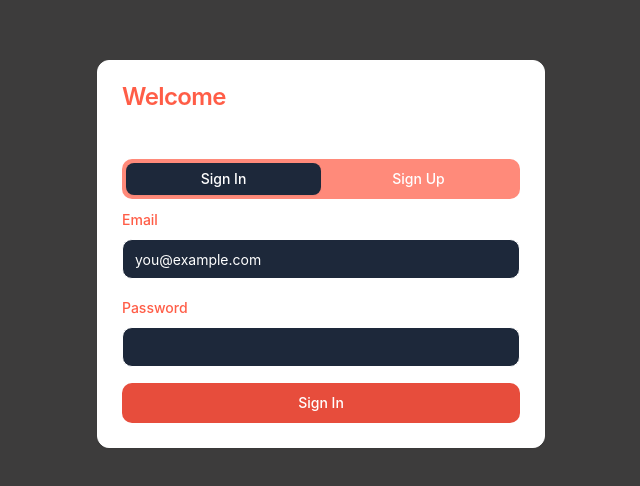
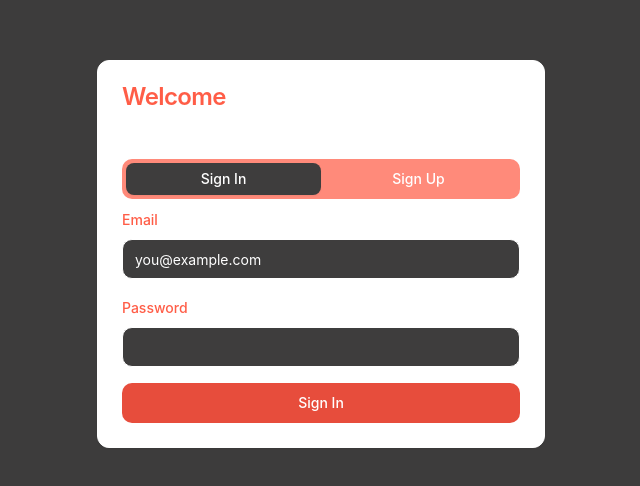
Before and after one commit to IsaacSwanton/kyndryl-ai-agents, a React (Vite) app: page /auth in a window 1280 px wide. Shown: the part 146-632 px from the top of the page, without its empty margins (319-959 px from the left). Built offline with nearby package versions, Linux system fonts and the light colour scheme; the HTML template or start-up script is replaced by a standard one.

Commit message:
Fix sign in background color

```diff
--- a/src/index.css
+++ b/src/index.css
@@ -8,7 +8,7 @@ All colors MUST be HSL.
 
 @layer base {
   :root {
-    --background: 217 33% 17%;
+    --background: 0 1% 24%;
     --foreground: 0 0% 100%;
 
     --card: 0 0% 100%;
@@ -58,7 +58,7 @@ All colors MUST be HSL.
 
     --sidebar-border: 220 13% 91%;
 
-    --sidebar-ring: 217.2 91.2% 59.8%;
+    --sidebar-ring: 0 1% 50%;
   }
 
   .dark {
@@ -75,7 +75,7 @@ All colors MUST be HSL.
     --primary-foreground: 0 0% 100%;
     --primary-glow: 7 100% 70%;
 
-    --secondary: 187 50% 32%;
+    --secondary: 0 1% 32%;
     --secondary-foreground: 0 0% 98%;
 
     --muted: 0 1% 24%;
@@ -102,7 +102,7 @@ All colors MUST be HSL.
     --sidebar-accent: 240 3.7% 15.9%;
     --sidebar-accent-foreground: 240 4.8% 95.9%;
     --sidebar-border: 240 3.7% 15.9%;
-    --sidebar-ring: 217.2 91.2% 59.8%;
+    --sidebar-ring: 0 1% 50%;
   }
 }
 
```
